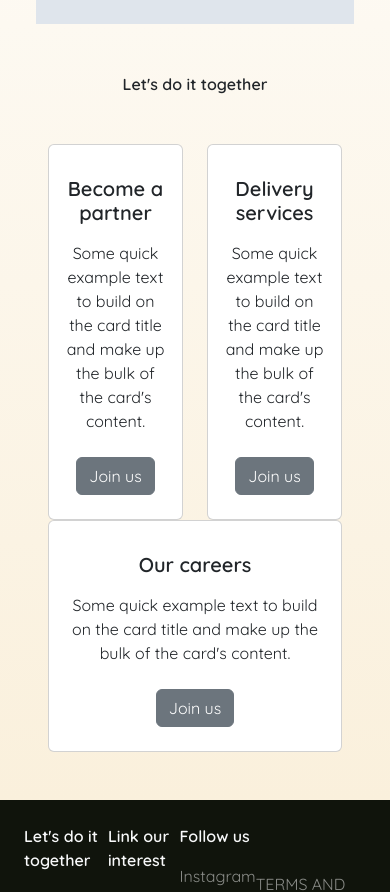
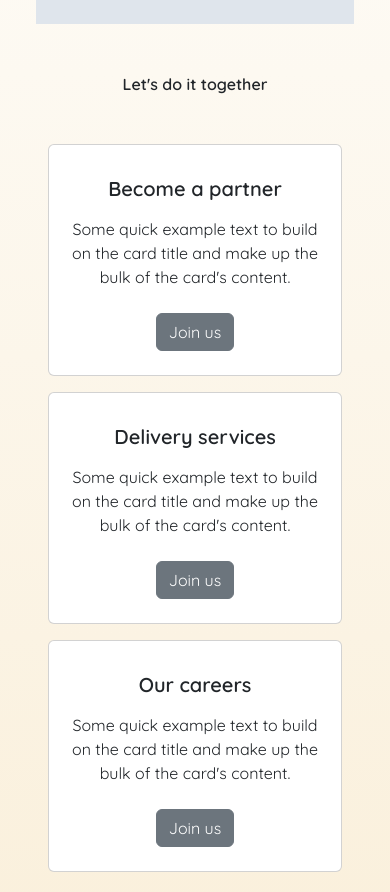
Before and after one commit to blakbox23/Sokoni, a React (Vite) app: page / in a window 390 px wide. Shown: the part 1020-1912 px from the top of the page. Built offline with nearby package versions, Linux system fonts and the light colour scheme; the HTML template or start-up script is replaced by a standard one.

Commit message:
Make the cards sections responsive

```diff
--- a/src/pages/Home.tsx
+++ b/src/pages/Home.tsx
@@ -76,7 +76,7 @@ export function Home() {
 
         {/* cards */}
         <div className="mt-3 text-center">
-          <Row>
+          <Row xs={1} sm={2} md={3} className="g-3">
             <Col>
               <Card>
                 <Card.Body>
```
